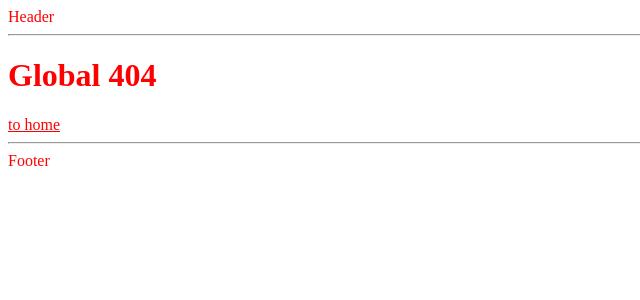
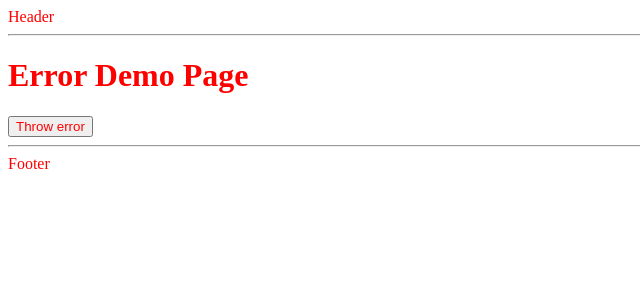
Before and after one commit to doueov/nextjs-study-basic, a Next.js app: page /error_demo in a window 1280 px wide. Before the commit this address had no page. Shown: the top 300 px of the page, without its empty margins (0-640 px from the left). Built offline with nearby package versions, Linux system fonts and the light colour scheme.

Commit message:
에러페이지

```diff
--- /dev/null
+++ b/src/app/error_demo/page.js
@@ -0,0 +1,16 @@
+"use client"
+
+export default function ErrorDemoPage() {
+    const random = Math.random() < 0.5
+    console.log(random)
+    // 렌더링 도중에 발생한 에러가 발생하면 error.js에서 정의한 컴포넌트 대체 렌더링
+    if (random) throw new Error('Error Message Here')
+
+    return <div>
+        <h1>Error Demo Page</h1>
+        <button onClick={() => {
+            // 렌더링 이후 발생한 에러에 대해서는 try - catch로 처리해야 함
+            throw new Error('Another Error Message')
+        }}>Throw error</button>
+    </div>
+}
```
Also changed, not shown: src/app/error_demo/error.js (added, +23 -0 lines).
